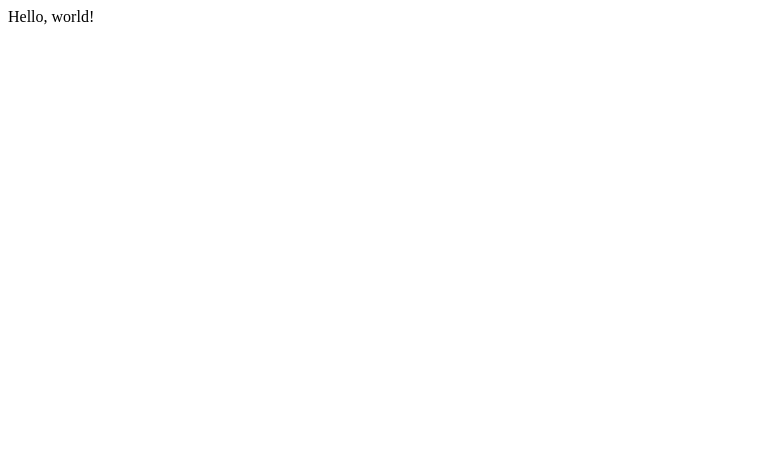
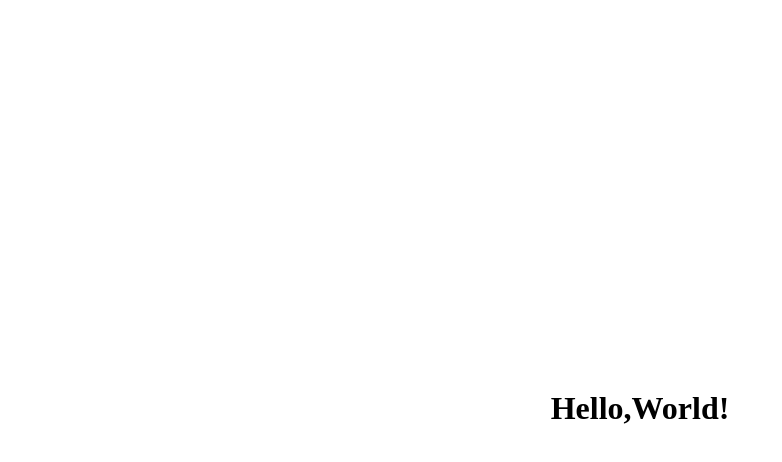
Before and after one commit to Sujan0124/Demo-Repo, a plain HTML site: page index.html in a window 1280 px wide. Shown: the whole page, without its empty margins (0-782 px from the left). Drawn offline with Linux system fonts and the light colour scheme.

Commit message:
Added onr more

```diff
--- /dev/null
+++ b/index.css
@@ -0,0 +1,6 @@
+* body{
+    display: flex;
+    justify-content: center;
+    align-items: center;
+    min-height: 100vh;
+}
--- a/index.html
+++ b/index.html
@@ -4,10 +4,13 @@
     <meta charset="UTF-8">
     <meta name="viewport" content="width=device-width, initial-scale=1.0">
     <title>Document</title>
+    <link rel="stylesheet" href="index.css">
 </head>
 <body>
     <div>
-        Hello, world!
+        <h1>
+            Hello,World!
+        </h1>
     </div>
 </body>
 </html>
```
